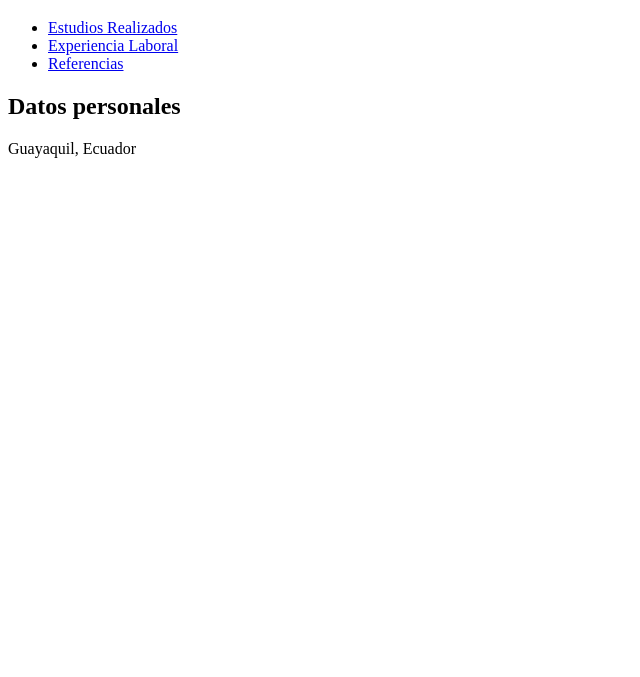
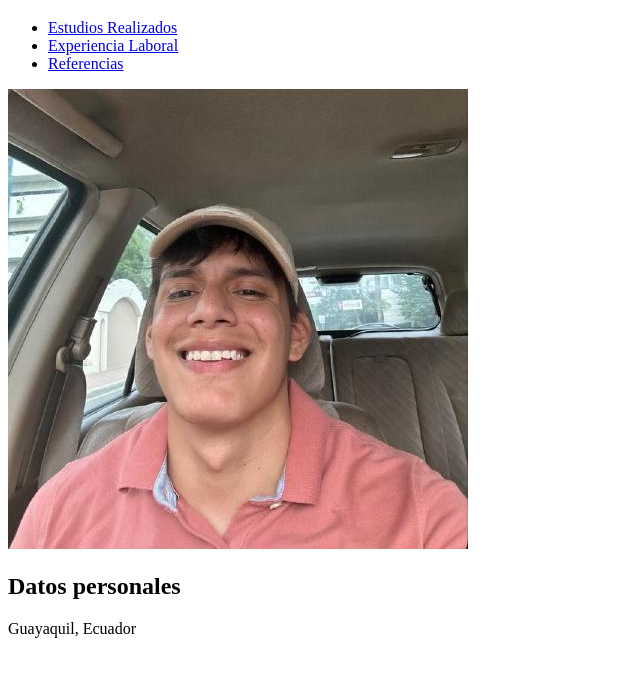
Before and after one commit to cronquillof/p62-carf-pww, a plain HTML site: page code/html/index.html in a window 1280 px wide. Shown: the part 61-738 px from the top of the page, without its empty margins (0-640 px from the left). Drawn offline with Linux system fonts and the light colour scheme.

Commit message:
agregacion de foto

```diff
--- a/code/html/index.html
+++ b/code/html/index.html
@@ -10,6 +10,7 @@
             <li><a href="experiencia.html">Experiencia Laboral</a></li>
             <li><a href="referencias.html">Referencias</a></li>
         </ul>
+        <img src="foto.jpeg">
         <h2>Datos personales</h2>
         <p> Guayaquil, Ecuador</p>
 
```
Also changed, not shown: code/html/foto.jpeg (added).
